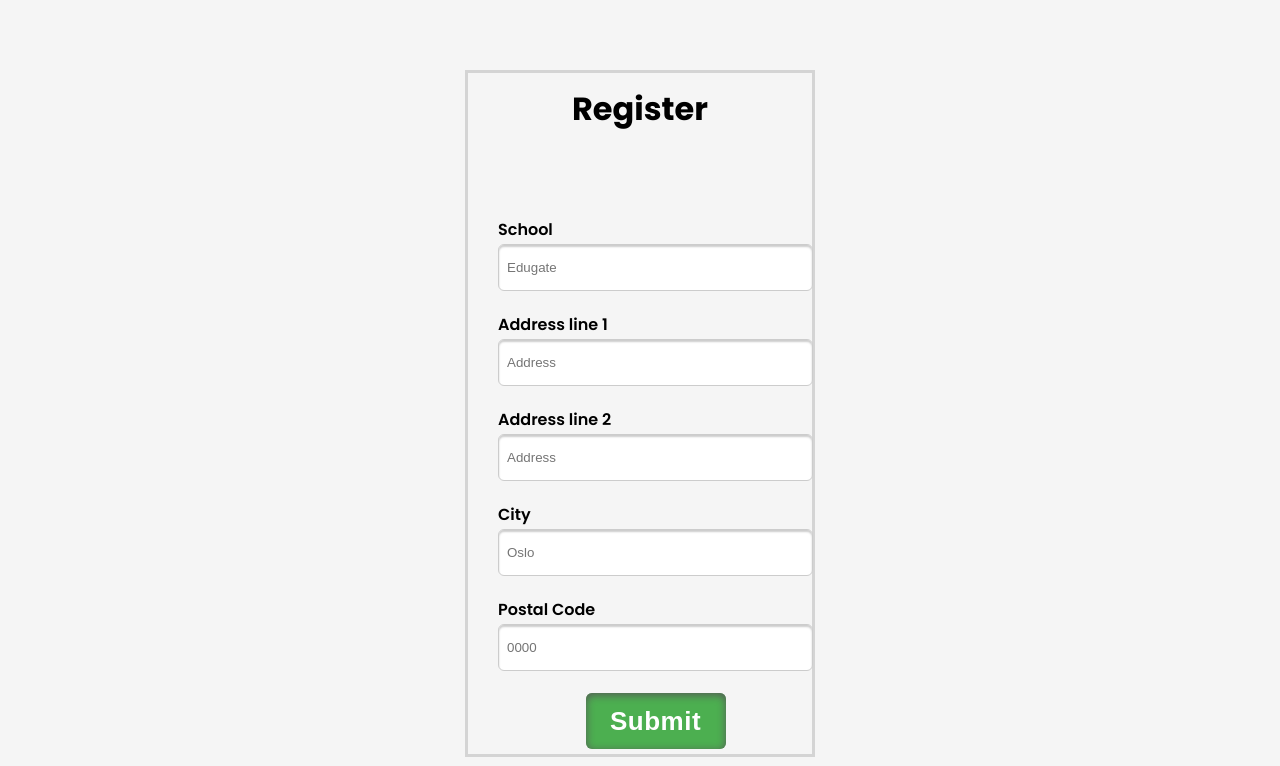
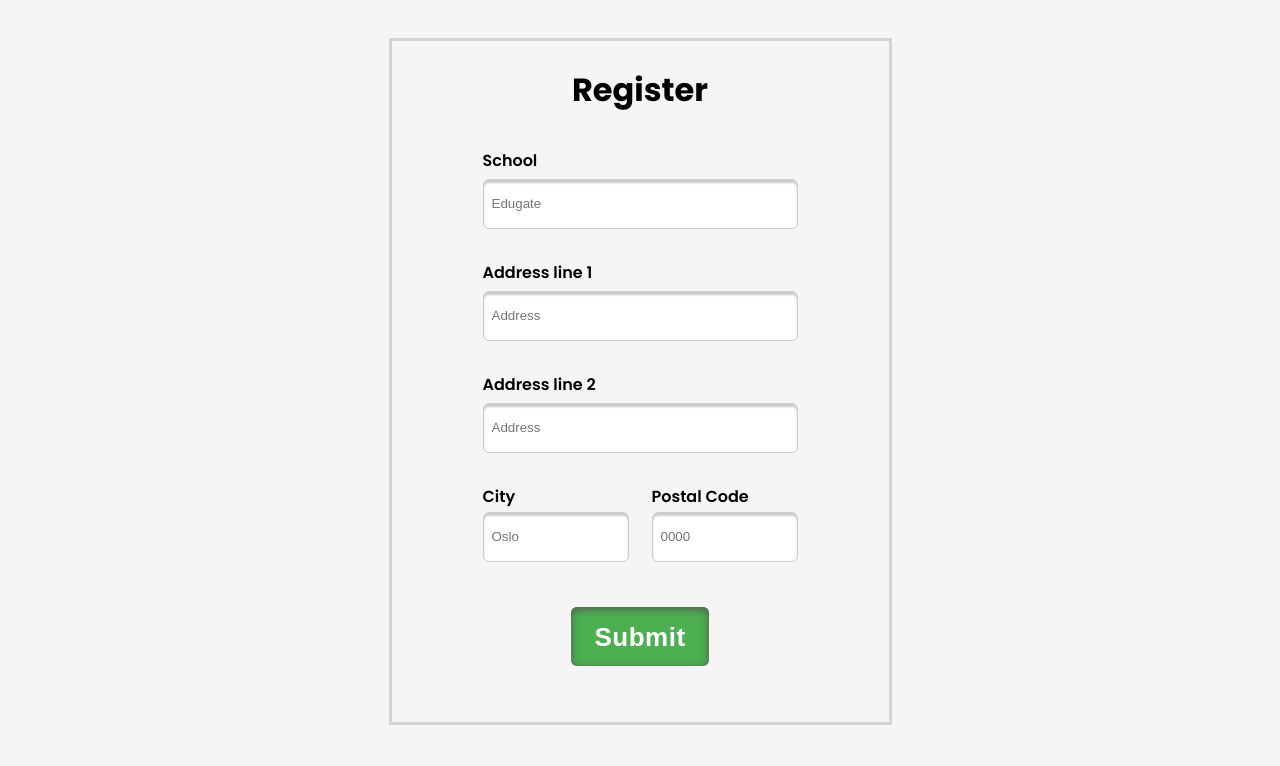
Before and after one commit to NoroffFEU/edu-gate-oct24ft, a website: page src/pages/register.html in a window 1280 px wide. Shown: the part 186-952 px from the top of the page. Drawn offline with Linux system fonts and the light colour scheme.

Commit message:
desktop view done

```diff
--- a/src/css/login-form.css
+++ b/src/css/login-form.css
@@ -64,7 +64,6 @@ label {
   background-color: #388e3c;
 }
 
-
 /* ---------------------------------- Desktop ------------------------ */
 @media (min-width: 720px) {
   form {
--- a/src/css/register.css
+++ b/src/css/register.css
@@ -1,5 +1,4 @@
 /* ----------------------------- mobile ------------------ */
-/* --------------------- from log-in.css ----------------- */
 .page-wrapper {
   display: flex;
   flex-direction: column;
@@ -15,7 +14,6 @@ main {
   margin: 0 auto;
   padding: 20px;
   max-width: 100%;
-  max-width: 350px;
 }
 
 .register-h1 {
@@ -27,13 +25,11 @@ main {
   letter-spacing: 0.5%;
 }
 
-/* ----------------------------- mobile ------------------ */
-/* --------------------- from login-form.css ------------- */
 form {
   margin: auto;
   display: flex;
   flex-direction: column;
-  gap: 12px;
+  gap: 20px;
   max-width: 350px;
 }
 
@@ -48,26 +44,17 @@ label {
   box-sizing: border-box;
   border-radius: 6px;
   border: 1px solid #cccccc;
-  box-shadow: inset 0px 2px 2px rgba(204, 204, 204, 1);
-  margin-bottom: 10px;
+  box-shadow: inset 0px 3px 2px rgba(204, 204, 204, 1);
+  margin-bottom: 0px;
 }
 
-.form-text-p {
-  font-weight: 300;
-  font-size: 14px;
-  line-height: 1.5px;
-  letter-spacing: 0%;
-  text-align: center;
-  color: #000000;
-}
-
-.login-button {
+.submit-button {
   margin: auto;
   font-weight: 600;
   font-size: 16px;
   line-height: 100%;
   letter-spacing: 0%;
-  background-color: #4caf50;
+  background-color: rgba(76, 175, 80, 1);
   color: #ffffff;
   border: none;
   width: 110px;
@@ -76,21 +63,16 @@ label {
   padding: 10px 20px;
 }
 
-.login-button:hover {
-  background-color: #388e3c;
-}
-
 /* ---------------------------------- Desktop ------------------------ */
-/* ------------------------------- from log-in.css ------------------- */
 @media (min-width: 720px) {
   main {
-    margin-top: 80px;
+    margin-top: 48px;
   }
 
   .register-box {
     width: 503px;
     height: 687px;
-    border: 3px solid #cccccccc;
+    border: 3px solid rgba(204, 204, 204, 0.8);
     display: flex;
     flex-direction: column;
     align-items: center;
@@ -98,42 +80,55 @@ label {
     box-sizing: border-box;
     padding: 40px 30px 40px 30px;
     gap: 48px;
+    margin-bottom: -30px;
   }
 
   .register-h1 {
-    margin: 30px 0px 20px 0px;
+    margin: 8px 0px 8px 0px;
   }
 
-  .logo img {
-    height: 176px;
-  }
-}
-/* ---------------------------------- Desktop ------------------------ */
-/* ------------------------------- from login-form.css --------------- */
-@media (min-width: 720px) {
   form {
-    padding-top: 40px;
     width: 315px;
     height: 531px;
-    /* gap: 32px; */
+    padding-top: 0px;
+    gap: 32px;
   }
 
+  /* label city, postal-code */
   label {
-    margin-bottom: -10px;
+    margin-bottom: 3px;
   }
 
-  .form-text-p {
-    font-weight: 400;
-    font-size: 16px;
-    text-align: start;
+  /* labels needed to be split because of div on city and postal-code */
+  .school,
+  .address-line-1,
+  .address-line-2 {
+    margin-bottom: -26px;
   }
 
-  .login-button {
+  .city-postal {
+    display: flex;
+    justify-content: space-between;
+    gap: 23px;
+  }
+
+  .city-postal .input-group {
+    display: flex;
+    flex-direction: column;
+    width: 48%;
+  }
+
+  .submit-button {
     font-weight: 700;
     font-size: 26px;
     letter-spacing: 0.5px;
-    width: 140px;
+    width: 138px;
     height: 59px;
     box-shadow: 0px 2px 8px rgb(87, 87, 87) inset;
   }
+
+  .submit-button:hover {
+    background-color: #388e3c;
+    cursor: pointer;
+  }
 }
--- a/src/pages/register.html
+++ b/src/pages/register.html
@@ -35,7 +35,7 @@
         <section class="register-box">
           <h1 class="register-h1">Register</h1>
           <form>
-            <label for="school">School</label>
+            <label class="school" for="school">School</label>
             <input
               type="text"
               name="school"
@@ -45,7 +45,9 @@
               class="form-input"
               required
             />
-            <label for="Address line 1">Address line 1</label>
+            <label class="address-line-1" for="Address line 1"
+              >Address line 1</label
+            >
             <input
               type="text"
               name="address line 1"
@@ -55,7 +57,9 @@
               class="form-input"
               required
             />
-            <label for="address-line-2">Address line 2</label>
+            <label class="address-line-2" for="address-line-2"
+              >Address line 2</label
+            >
             <input
               type="text"
               name="address-line-2"
@@ -63,8 +67,9 @@
               placeholder="Address"
               aria-required="true"
               class="form-input"
-              required
             />
+            <div class="city-postal">
+              <div class="input-group">
                 <label for="city">City</label>
                 <input
                   type="text"
@@ -74,6 +79,8 @@
                   class="form-input"
                   required
                 />
+              </div>
+              <div class="input-group">
                 <label for="postal code">Postal Code</label>
                 <input
                   type="text"
@@ -83,14 +90,10 @@
                   class="form-input"
                   required
                 />
+              </div>
+            </div>
 
-            <p
-              id="error-message"
-              class="error-message hidden"
-              aria-live="assertive"
-            ></p>
-
-            <button class="login-button" type="submit">Submit</button>
+            <button class="submit-button" type="submit">Submit</button>
           </form>
         </section>
       </main>
```
Lines whose indentation alone changed are shown as unchanged.
